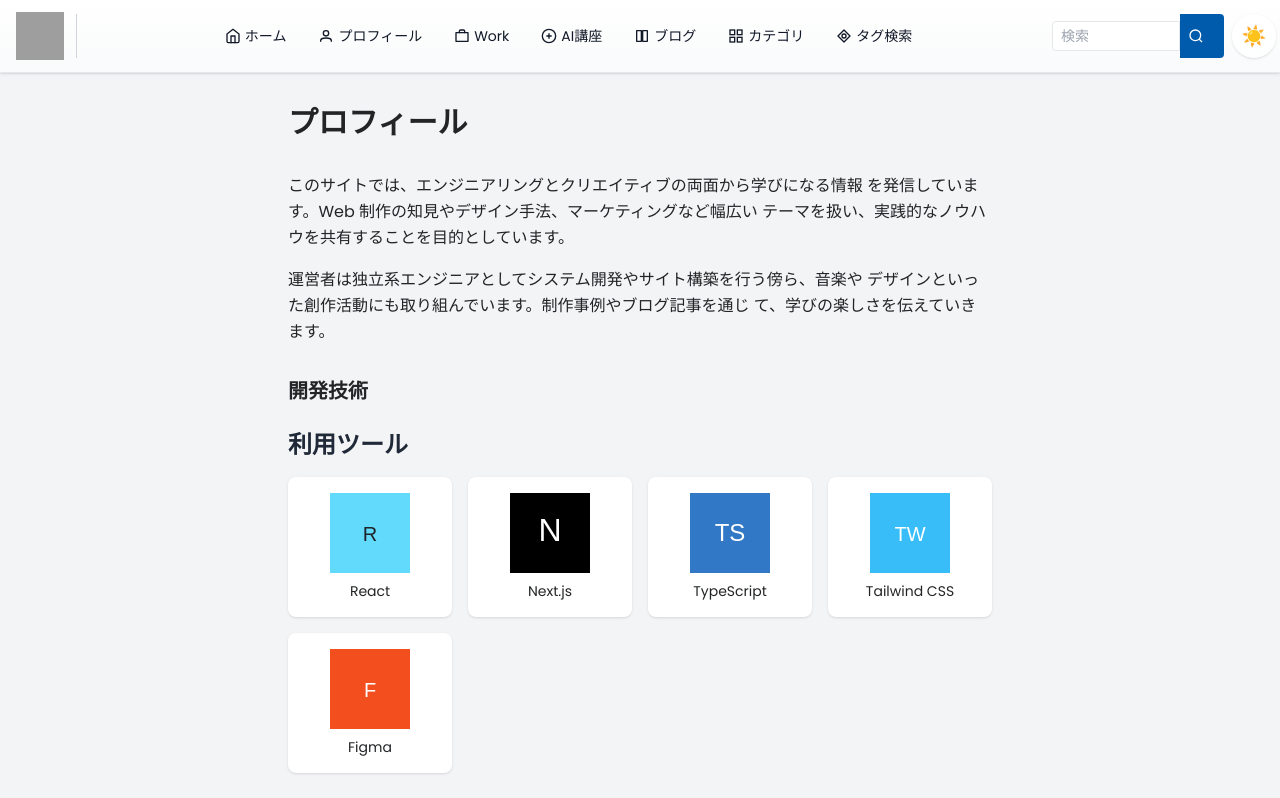
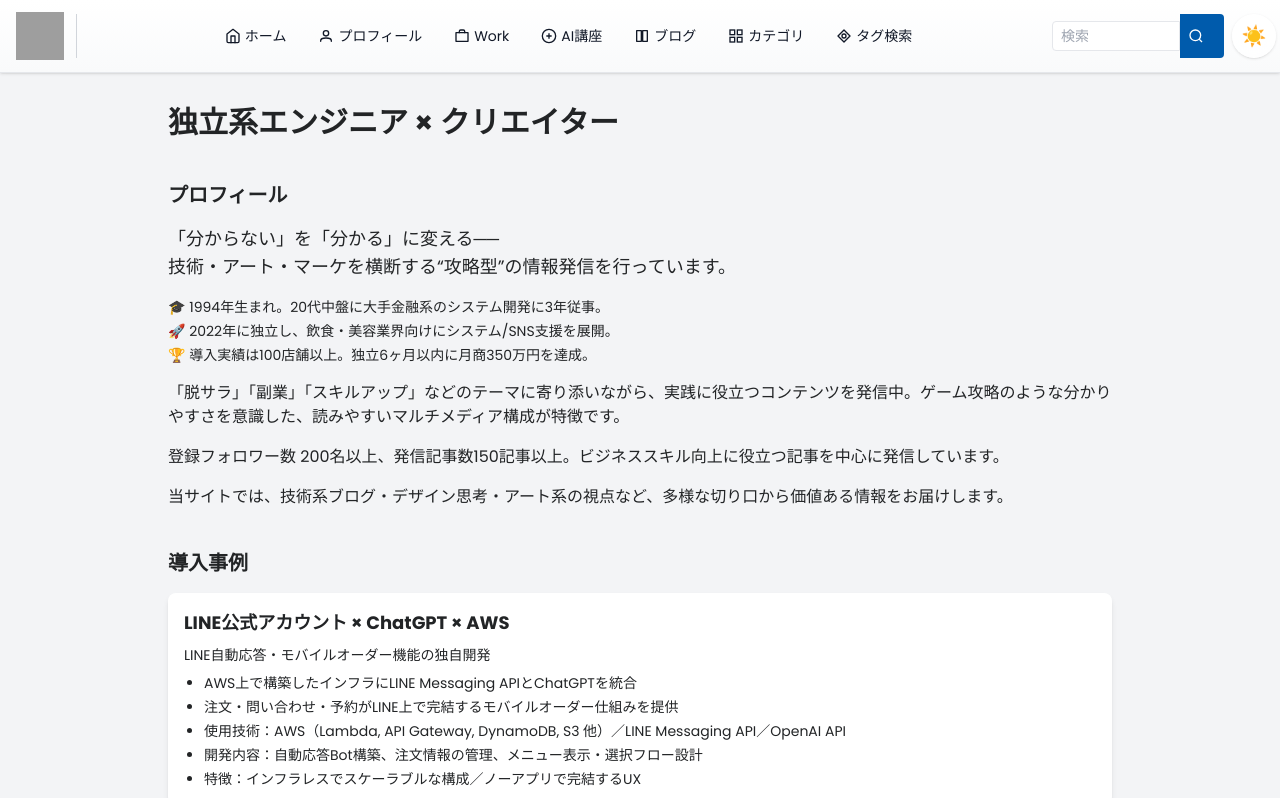
Before and after one commit to maruyamamasaya/Portfolio, a Next.js app: page /about in a window 1280 px wide. Shown: the top 798 px of the page. Built offline with nearby package versions, Linux system fonts and the light colour scheme; grey boxes are pictures that could not be loaded.

Commit message:
Add detailed About page and client-only util

```diff
--- a/src/app/about/page.tsx
+++ b/src/app/about/page.tsx
@@ -1,10 +1,12 @@
-
-
 import BlogNavButtons from '../components/BlogNavButtons';
 import ScrollFadeIn from '../components/ScrollFadeIn';
 import CTASection from '../components/CTASection';
 import ToolsGrid from '../components/ToolsGrid';
 import SkillsGrid from '../components/SkillsGrid';
+import ClientOnly from '../components/ClientOnly';
+import Card from '../components/Card';
+import ProfileCategories from '../components/ProfileCategories';
+import MediaCardGrid from '../components/MediaCardGrid';
 
 export const metadata = {
   title: 'About',
@@ -12,22 +14,131 @@ export const metadata = {
 
 export default function About() {
   return (
-    <ScrollFadeIn className="max-w-screen-md mx-auto px-4 sm:px-6 md:px-8 py-8 space-y-8">
+    <ScrollFadeIn className="max-w-5xl mx-auto px-4 sm:px-6 md:px-10 py-8 space-y-10">
       <BlogNavButtons />
-      <h1 className="text-3xl font-extrabold mb-6">プロフィール</h1>
+      <ClientOnly />
+      <h1 className="text-3xl font-extrabold mb-6">
+        独立系エンジニア × クリエイター
+      </h1>
 
       {/* プロフィール */}
-      <section className="space-y-4 text-base leading-relaxed">
-        <p>
-          このサイトでは、エンジニアリングとクリエイティブの両面から学びになる情報
-          を発信しています。Web 制作の知見やデザイン手法、マーケティングなど幅広い
-          テーマを扱い、実践的なノウハウを共有することを目的としています。
+      <section className="space-y-4">
+        <h2 className="text-xl font-bold">プロフィール</h2>
+        <p className="mb-4 text-lg">
+          「分からない」を「分かる」に変える──
+          <br />
+          技術・アート・マーケを横断する“攻略型”の情報発信を行っています。
         </p>
-        <p>
-          運営者は独立系エンジニアとしてシステム開発やサイト構築を行う傍ら、音楽や
-          デザインといった創作活動にも取り組んでいます。制作事例やブログ記事を通じ
-          て、学びの楽しさを伝えていきます。
+        <div className="space-y-1 text-sm">
+          <p>🎓 1994年生まれ。20代中盤に大手金融系のシステム開発に3年従事。</p>
+          <p>🚀 2022年に独立し、飲食・美容業界向けにシステム/SNS支援を展開。</p>
+          <p>🏆 導入実績は100店舗以上。独立6ヶ月以内に月商350万円を達成。</p>
+        </div>
+        <p className="mb-4">
+          「脱サラ」「副業」「スキルアップ」などのテーマに寄り添いながら、実践に役立つコンテンツを発信中。ゲーム攻略のような分かりやすさを意識した、読みやすいマルチメディア構成が特徴です。
         </p>
+        <p className="mb-4">
+          登録フォロワー数
+          200名以上、発信記事数150記事以上。ビジネススキル向上に役立つ記事を中心に発信しています。
+        </p>
+        <p className="mb-4">
+          当サイトでは、技術系ブログ・デザイン思考・アート系の視点など、多様な切り口から価値ある情報をお届けします。
+        </p>
+      </section>
+
+      <section className="space-y-4">
+        <h2 className="text-xl font-bold">導入事例</h2>
+        <Card className="text-sm space-y-2">
+          <h3 className="text-lg font-semibold">
+            LINE公式アカウント × ChatGPT × AWS
+          </h3>
+          <p>LINE自動応答・モバイルオーダー機能の独自開発</p>
+          <ul className="list-disc pl-5 space-y-1">
+            <li>AWS上で構築したインフラにLINE Messaging APIとChatGPTを統合</li>
+            <li>
+              注文・問い合わせ・予約がLINE上で完結するモバイルオーダー仕組みを提供
+            </li>
+            <li>
+              使用技術：AWS（Lambda, API Gateway, DynamoDB, S3 他）／LINE
+              Messaging API／OpenAI API
+            </li>
+            <li>
+              開発内容：自動応答Bot構築、注文情報の管理、メニュー表示・選択フロー設計
+            </li>
+            <li>
+              特徴：インフラレスでスケーラブルな構成／ノーアプリで完結するUX
+            </li>
+          </ul>
+        </Card>
+      </section>
+
+      <ProfileCategories />
+
+      <section className="space-y-4">
+        <h2 className="text-xl font-bold">Media / SNS活動</h2>
+        <p className="text-base text-gray-700 dark:text-gray-300 leading-relaxed">
+          🎬
+          YouTubeチャンネル2つとInstagramで、ポップス・クラシック音楽の解説やレビュー動画を投稿しています。音楽の背景や構造をわかりやすく紐解く「聴く攻略本」をコンセプトに、ショート動画中心で発信中です。
+        </p>
+        <div className="space-y-1 text-sm font-semibold text-primary">
+          <p>総再生回数：100万回超（ショート動画中心）</p>
+          <p>総登録者数：約500名（2025年時点）</p>
+        </div>
+
+        {/** Media cards */}
+        <MediaCardGrid
+          items={[
+            {
+              icon: '/images/arcana.png',
+              title: 'Arcana - アルカナ チャンネル',
+              description:
+                'エンタメ系ショート動画作成。TCGオフィシャルのルールやカード紹介をするチャンネル。',
+              href: 'https://www.youtube.com/@Arcana-%E3%82%A2%E3%83%AB%E3%82%AB%E3%83%8A',
+            },
+            {
+              icon: '🎥',
+              title: '【ざっくり紹介】楽曲紹介チャンネル〜黒の讃美歌〜',
+              description:
+                'クラシック音楽の構造を丁寧に読み解く解説型チャンネル。',
+              href: 'https://www.youtube.com/@musicwordriio',
+            },
+            {
+              icon: '📷',
+              title: 'Instagram',
+              description: 'ショート動画と写真で分かりやすく音楽を解説。',
+              href: 'https://www.instagram.com/xsbyli/',
+            },
+          ]}
+        />
+      </section>
+
+      <section className="space-y-4 text-sm">
+        <h2 className="text-xl font-bold">活動ポリシー</h2>
+        <p className="mb-4">
+          <strong>「信頼される技術者であること」</strong>
+          を最優先に、ユーザー視点での価値提供を心がけています。
+          単なる知識提供や技術支援ではなく、本当に“役に立つ”体験を届けることを軸に活動しています。
+        </p>
+        <div className="grid gap-4 md:grid-cols-3">
+          <div className="bg-white dark:bg-gray-800 p-4 rounded-lg shadow">
+            <p className="font-semibold">ユーザーファースト</p>
+            <p>
+              誰にでもわかりやすく、丁寧なサポートを心がけ、相談しやすい空気感を大切にしています。
+            </p>
+          </div>
+          <div className="bg-white dark:bg-gray-800 p-4 rounded-lg shadow">
+            <p className="font-semibold">信頼性の担保</p>
+            <p>
+              不確かな情報は扱わず、検証・確認を通じた正確なアドバイスを提供します。
+            </p>
+          </div>
+          <div className="bg-white dark:bg-gray-800 p-4 rounded-lg shadow">
+            <p className="font-semibold">継続学習の姿勢</p>
+            <p>
+              テクノロジーの進化に対応し続けるため、自ら学び、検証し、常に最新の知識で向き合います。
+            </p>
+          </div>
+        </div>
       </section>
 
       <section className="space-y-6">
@@ -36,7 +147,32 @@ export default function About() {
         <SkillsGrid />
       </section>
 
-      <CTASection href="/contact" label="\u2709\uFE0F お問い合わせ" />
+      <section className="space-y-4 text-sm">
+        <h2 className="text-xl font-bold">更新履歴</h2>
+        <ul className="ml-5 space-y-2">
+          <li className="flex space-x-2 items-start py-2 leading-relaxed">
+            <span className="w-28 font-mono text-gray-600 text-base">
+              2025/07/30
+            </span>
+            <span className="border-b border-gray-300 dark:border-gray-600 text-base font-medium">
+              サイトリニューアル
+            </span>
+          </li>
+          <li className="flex space-x-2 items-start py-2 leading-relaxed">
+            <span className="w-28 font-mono text-gray-600 text-base">
+              2025/07/30
+            </span>
+            <span className="border-b border-gray-300 dark:border-gray-600 text-base font-medium">
+              ブログ機能追加
+            </span>
+          </li>
+        </ul>
+      </section>
+
+      <CTASection
+        href="mailto:contact@freehackapp.com"
+        label="\uD83D\uDCE9 お仕事のご相談はこちら"
+      />
     </ScrollFadeIn>
   );
 }
--- /dev/null
+++ b/src/app/components/ClientOnly.tsx
@@ -0,0 +1,11 @@
+'use client';
+import { useEffect, useState } from 'react';
+
+export default function ClientOnly() {
+  const [mounted, setMounted] = useState(false);
+  useEffect(() => {
+    setMounted(true);
+  }, []);
+  if (!mounted) return null;
+  return null;
+}
```
